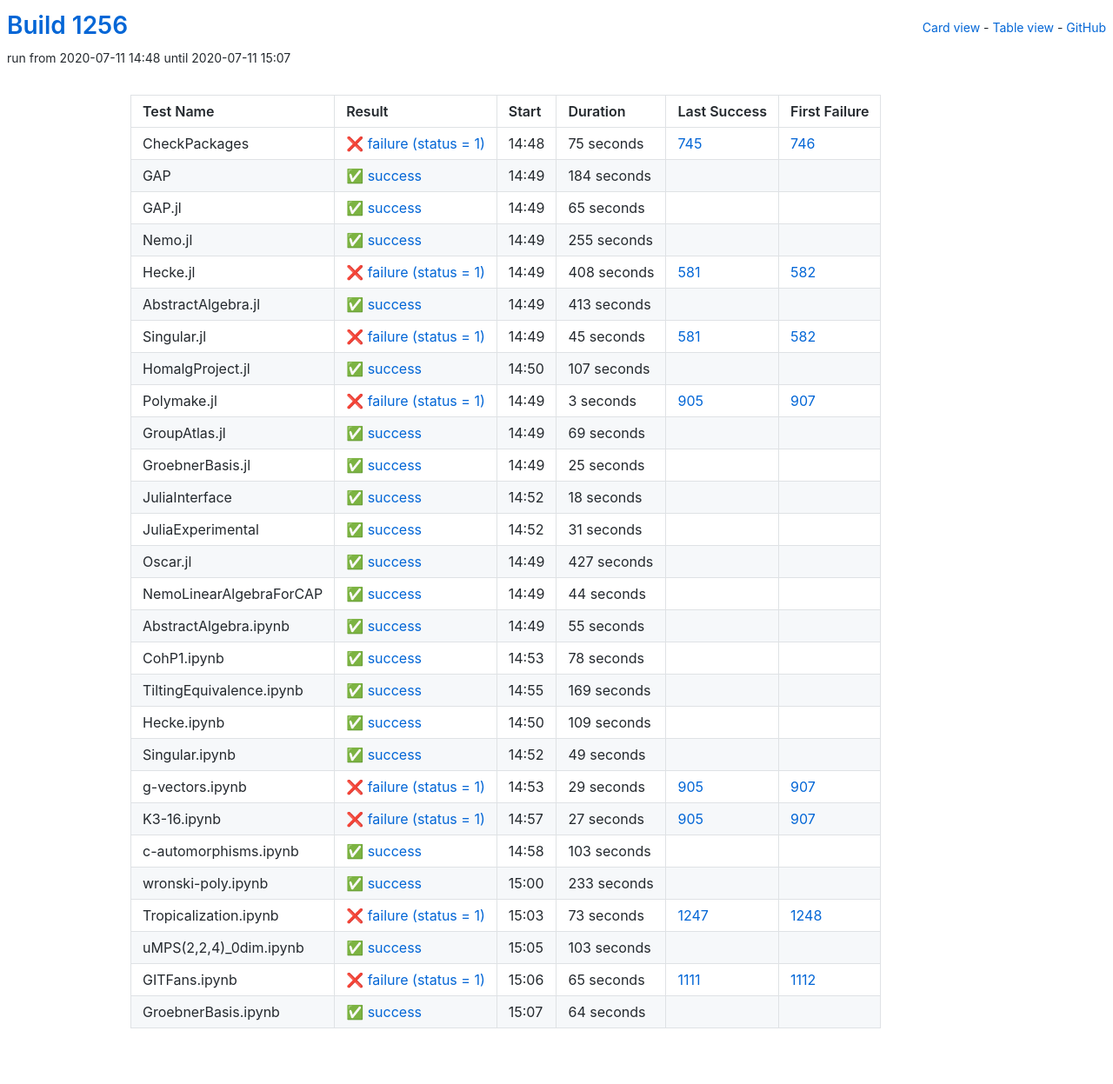
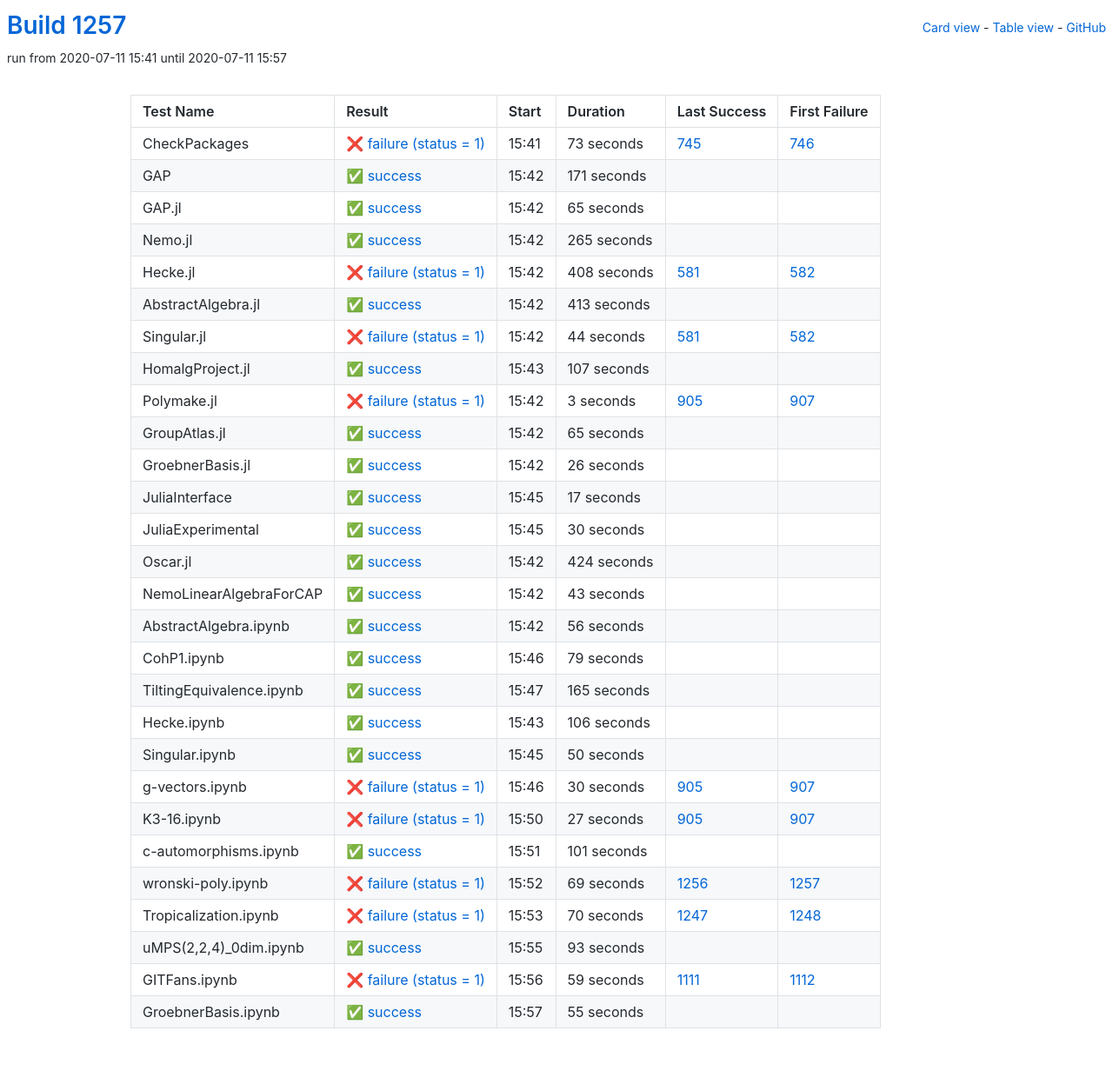
Before and after one commit to oscar-system/oscar-ci-status-1.4, a Jekyll site: the page built from table.html, in a window 1280 px wide. Shown: the whole page at 87% size. Built offline with Jekyll 4.4.1, drawn with Linux system fonts in a browser that asks for light colours.

Commit message:
Build #1257

```diff
--- a/_data/ci.yml
+++ b/_data/ci.yml
@@ -1,6 +1,6 @@
 ---
-build: 1256
-build_url: https://oscarci.mathematik.uni-kl.de/job/oscar-julia-1.4/1256/
+build: 1257
+build_url: https://oscarci.mathematik.uni-kl.de/job/oscar-julia-1.4/1257/
 job: oscar-julia-1.4
 organization: oscar-system
 repo: oscar-ci-status-1.4
@@ -8,32 +8,32 @@ repourl: https://github.com/oscar-system/oscar-ci-status-1.4
 tests:
 - name: CheckPackages
   id: checkpackages
-  log: https://oscarci.mathematik.uni-kl.de/job/oscar-julia-1.4/1256/artifact/logs/build-1256/CheckPackages.log
-  start: 2020-07-11 14:48
+  log: https://oscarci.mathematik.uni-kl.de/job/oscar-julia-1.4/1257/artifact/logs/build-1257/CheckPackages.log
+  start: 2020-07-11 15:41
   success: false
   exitcode: 1
   status: failure
-  duration: 75
+  duration: 73
   last_success: 745
   last_success_url: https://oscarci.mathematik.uni-kl.de/job/oscar-julia-1.4/745/
   first_failure: 746
   first_failure_url: https://oscarci.mathematik.uni-kl.de/job/oscar-julia-1.4/746/
 - name: GAP
   id: gap
-  log: https://oscarci.mathematik.uni-kl.de/job/oscar-julia-1.4/1256/artifact/logs/build-1256/GAP.log
-  start: 2020-07-11 14:49
+  log: https://oscarci.mathematik.uni-kl.de/job/oscar-julia-1.4/1257/artifact/logs/build-1257/GAP.log
+  start: 2020-07-11 15:42
   success: true
   exitcode: 0
   status: success
-  duration: 184
+  duration: 171
   last_success: false
   last_success_url:
   first_failure: false
   first_failure_url:
 - name: GAP.jl
   id: gap-jl
-  log: https://oscarci.mathematik.uni-kl.de/job/oscar-julia-1.4/1256/artifact/logs/build-1256/GAP.jl.log
-  start: 2020-07-11 14:49
+  log: https://oscarci.mathematik.uni-kl.de/job/oscar-julia-1.4/1257/artifact/logs/build-1257/GAP.jl.log
+  start: 2020-07-11 15:42
   success: true
   exitcode: 0
   status: success
@@ -44,20 +44,20 @@ tests:
   first_failure_url:
 - name: Nemo.jl
   id: nemo-jl
-  log: https://oscarci.mathematik.uni-kl.de/job/oscar-julia-1.4/1256/artifact/logs/build-1256/Nemo.jl.log
-  start: 2020-07-11 14:49
+  log: https://oscarci.mathematik.uni-kl.de/job/oscar-julia-1.4/1257/artifact/logs/build-1257/Nemo.jl.log
+  start: 2020-07-11 15:42
   success: true
   exitcode: 0
   status: success
-  duration: 255
+  duration: 265
   last_success: false
   last_success_url:
   first_failure: false
   first_failure_url:
 - name: Hecke.jl
   id: hecke-jl
-  log: https://oscarci.mathematik.uni-kl.de/job/oscar-julia-1.4/1256/artifact/logs/build-1256/Hecke.jl.log
-  start: 2020-07-11 14:49
+  log: https://oscarci.mathematik.uni-kl.de/job/oscar-julia-1.4/1257/artifact/logs/build-1257/Hecke.jl.log
+  start: 2020-07-11 15:42
   success: false
   exitcode: 1
   status: failure
@@ -68,8 +68,8 @@ tests:
   first_failure_url: https://oscarci.mathematik.uni-kl.de/job/oscar-julia-1.4/582/
 - name: AbstractAlgebra.jl
   id: abstractalgebra-jl
-  log: https://oscarci.mathematik.uni-kl.de/job/oscar-julia-1.4/1256/artifact/logs/build-1256/AbstractAlgebra.jl.log
-  start: 2020-07-11 14:49
+  log: https://oscarci.mathematik.uni-kl.de/job/oscar-julia-1.4/1257/artifact/logs/build-1257/AbstractAlgebra.jl.log
+  start: 2020-07-11 15:42
   success: true
   exitcode: 0
   status: success
@@ -80,20 +80,20 @@ tests:
   first_failure_url:
 - name: Singular.jl
   id: singular-jl
-  log: https://oscarci.mathematik.uni-kl.de/job/oscar-julia-1.4/1256/artifact/logs/build-1256/Singular.jl.log
-  start: 2020-07-11 14:49
+  log: https://oscarci.mathematik.uni-kl.de/job/oscar-julia-1.4/1257/artifact/logs/build-1257/Singular.jl.log
+  start: 2020-07-11 15:42
   success: false
   exitcode: 1
   status: failure
-  duration: 45
+  duration: 44
   last_success: 581
   last_success_url: https://oscarci.mathematik.uni-kl.de/job/oscar-julia-1.4/581/
   first_failure: 582
   first_failure_url: https://oscarci.mathematik.uni-kl.de/job/oscar-julia-1.4/582/
 - name: HomalgProject.jl
   id: homalgproject-jl
-  log: https://oscarci.mathematik.uni-kl.de/job/oscar-julia-1.4/1256/artifact/logs/build-1256/HomalgProject.jl.log
-  start: 2020-07-11 14:50
+  log: https://oscarci.mathematik.uni-kl.de/job/oscar-julia-1.4/1257/artifact/logs/build-1257/HomalgProject.jl.log
+  start: 2020-07-11 15:43
   success: true
   exitcode: 0
   status: success
@@ -104,8 +104,8 @@ tests:
   first_failure_url:
 - name: Polymake.jl
   id: polymake-jl
-  log: https://oscarci.mathematik.uni-kl.de/job/oscar-julia-1.4/1256/artifact/logs/build-1256/Polymake.jl.log
-  start: 2020-07-11 14:49
+  log: https://oscarci.mathematik.uni-kl.de/job/oscar-julia-1.4/1257/artifact/logs/build-1257/Polymake.jl.log
+  start: 2020-07-11 15:42
   success: false
   exitcode: 1
   status: failure
@@ -116,152 +116,152 @@ tests:
   first_failure_url: https://oscarci.mathematik.uni-kl.de/job/oscar-julia-1.4/907/
 - name: GroupAtlas.jl
   id: groupatlas-jl
-  log: https://oscarci.mathematik.uni-kl.de/job/oscar-julia-1.4/1256/artifact/logs/build-1256/GroupAtlas.jl.log
-  start: 2020-07-11 14:49
+  log: https://oscarci.mathematik.uni-kl.de/job/oscar-julia-1.4/1257/artifact/logs/build-1257/GroupAtlas.jl.log
+  start: 2020-07-11 15:42
   success: true
   exitcode: 0
   status: success
-  duration: 69
+  duration: 65
   last_success: false
   last_success_url:
   first_failure: false
   first_failure_url:
 - name: GroebnerBasis.jl
   id: groebnerbasis-jl
-  log: https://oscarci.mathematik.uni-kl.de/job/oscar-julia-1.4/1256/artifact/logs/build-1256/GroebnerBasis.jl.log
-  start: 2020-07-11 14:49
+  log: https://oscarci.mathematik.uni-kl.de/job/oscar-julia-1.4/1257/artifact/logs/build-1257/GroebnerBasis.jl.log
+  start: 2020-07-11 15:42
   success: true
   exitcode: 0
   status: success
-  duration: 25
+  duration: 26
   last_success: false
   last_success_url:
   first_failure: false
   first_failure_url:
 - name: JuliaInterface
   id: juliainterface
-  log: https://oscarci.mathematik.uni-kl.de/job/oscar-julia-1.4/1256/artifact/logs/build-1256/JuliaInterface.log
-  start: 2020-07-11 14:52
+  log: https://oscarci.mathematik.uni-kl.de/job/oscar-julia-1.4/1257/artifact/logs/build-1257/JuliaInterface.log
+  start: 2020-07-11 15:45
   success: true
   exitcode: 0
   status: success
-  duration: 18
+  duration: 17
   last_success: false
   last_success_url:
   first_failure: false
   first_failure_url:
 - name: JuliaExperimental
   id: juliaexperimental
-  log: https://oscarci.mathematik.uni-kl.de/job/oscar-julia-1.4/1256/artifact/logs/build-1256/JuliaExperimental.log
-  start: 2020-07-11 14:52
+  log: https://oscarci.mathematik.uni-kl.de/job/oscar-julia-1.4/1257/artifact/logs/build-1257/JuliaExperimental.log
+  start: 2020-07-11 15:45
   success: true
   exitcode: 0
   status: success
-  duration: 31
+  duration: 30
   last_success: false
   last_success_url:
   first_failure: false
   first_failure_url:
 - name: Oscar.jl
   id: oscar-jl
-  log: https://oscarci.mathematik.uni-kl.de/job/oscar-julia-1.4/1256/artifact/logs/build-1256/Oscar.jl.log
-  start: 2020-07-11 14:49
+  log: https://oscarci.mathematik.uni-kl.de/job/oscar-julia-1.4/1257/artifact/logs/build-1257/Oscar.jl.log
+  start: 2020-07-11 15:42
   success: true
   exitcode: 0
   status: success
-  duration: 427
+  duration: 424
   last_success: false
   last_success_url:
   first_failure: false
   first_failure_url:
 - name: NemoLinearAlgebraForCAP
   id: nemolinearalgebraforcap
-  log: https://oscarci.mathematik.uni-kl.de/job/oscar-julia-1.4/1256/artifact/logs/build-1256/NemoLinearAlgebraForCAP.log
-  start: 2020-07-11 14:49
+  log: https://oscarci.mathematik.uni-kl.de/job/oscar-julia-1.4/1257/artifact/logs/build-1257/NemoLinearAlgebraForCAP.log
+  start: 2020-07-11 15:42
   success: true
   exitcode: 0
   status: success
-  duration: 44
+  duration: 43
   last_success: false
   last_success_url:
   first_failure: false
   first_failure_url:
 - name: AbstractAlgebra.ipynb
   id: abstractalgebra-ipynb
-  log: https://oscarci.mathematik.uni-kl.de/job/oscar-julia-1.4/1256/artifact/logs/build-1256/AbstractAlgebra.ipynb.log
-  start: 2020-07-11 14:49
+  log: https://oscarci.mathematik.uni-kl.de/job/oscar-julia-1.4/1257/artifact/logs/build-1257/AbstractAlgebra.ipynb.log
+  start: 2020-07-11 15:42
   success: true
   exitcode: 0
   status: success
-  duration: 55
+  duration: 56
   last_success: false
   last_success_url:
   first_failure: false
   first_failure_url:
 - name: CohP1.ipynb
   id: cohp1-ipynb
-  log: https://oscarci.mathematik.uni-kl.de/job/oscar-julia-1.4/1256/artifact/logs/build-1256/CohP1.ipynb.log
-  start: 2020-07-11 14:53
+  log: https://oscarci.mathematik.uni-kl.de/job/oscar-julia-1.4/1257/artifact/logs/build-1257/CohP1.ipynb.log
+  start: 2020-07-11 15:46
   success: true
   exitcode: 0
   status: success
-  duration: 78
+  duration: 79
   last_success: false
   last_success_url:
   first_failure: false
   first_failure_url:
 - name: TiltingEquivalence.ipynb
   id: tiltingequivalence-ipynb
-  log: https://oscarci.mathematik.uni-kl.de/job/oscar-julia-1.4/1256/artifact/logs/build-1256/TiltingEquivalence.ipynb.log
-  start: 2020-07-11 14:55
+  log: https://oscarci.mathematik.uni-kl.de/job/oscar-julia-1.4/1257/artifact/logs/build-1257/TiltingEquivalence.ipynb.log
+  start: 2020-07-11 15:47
   success: true
   exitcode: 0
   status: success
-  duration: 169
+  duration: 165
   last_success: false
   last_success_url:
   first_failure: false
   first_failure_url:
 - name: Hecke.ipynb
   id: hecke-ipynb
-  log: https://oscarci.mathematik.uni-kl.de/job/oscar-julia-1.4/1256/artifact/logs/build-1256/Hecke.ipynb.log
-  start: 2020-07-11 14:50
+  log: https://oscarci.mathematik.uni-kl.de/job/oscar-julia-1.4/1257/artifact/logs/build-1257/Hecke.ipynb.log
+  start: 2020-07-11 15:43
   success: true
   exitcode: 0
   status: success
-  duration: 109
+  duration: 106
   last_success: false
   last_success_url:
   first_failure: false
   first_failure_url:
 - name: Singular.ipynb
   id: singular-ipynb
-  log: https://oscarci.mathematik.uni-kl.de/job/oscar-julia-1.4/1256/artifact/logs/build-1256/Singular.ipynb.log
-  start: 2020-07-11 14:52
+  log: https://oscarci.mathematik.uni-kl.de/job/oscar-julia-1.4/1257/artifact/logs/build-1257/Singular.ipynb.log
+  start: 2020-07-11 15:45
   success: true
   exitcode: 0
   status: success
-  duration: 49
+  duration: 50
   last_success: false
   last_success_url:
   first_failure: false
   first_failure_url:
 - name: g-vectors.ipynb
   id: g-vectors-ipynb
-  log: https://oscarci.mathematik.uni-kl.de/job/oscar-julia-1.4/1256/artifact/logs/build-1256/g-vectors.ipynb.log
-  start: 2020-07-11 14:53
+  log: https://oscarci.mathematik.uni-kl.de/job/oscar-julia-1.4/1257/artifact/logs/build-1257/g-vectors.ipynb.log
+  start: 2020-07-11 15:46
   success: false
   exitcode: 1
   status: failure
-  duration: 29
+  duration: 30
   last_success: 905
   last_success_url: https://oscarci.mathematik.uni-kl.de/job/oscar-julia-1.4/905/
   first_failure: 907
   first_failure_url: https://oscarci.mathematik.uni-kl.de/job/oscar-julia-1.4/907/
 - name: K3-16.ipynb
   id: k3-16-ipynb
-  log: https://oscarci.mathematik.uni-kl.de/job/oscar-julia-1.4/1256/artifact/logs/build-1256/K3-16.ipynb.log
-  start: 2020-07-11 14:57
+  log: https://oscarci.mathematik.uni-kl.de/job/oscar-julia-1.4/1257/artifact/logs/build-1257/K3-16.ipynb.log
+  start: 2020-07-11 15:50
   success: false
   exitcode: 1
   status: failure
@@ -272,72 +272,72 @@ tests:
   first_failure_url: https://oscarci.mathematik.uni-kl.de/job/oscar-julia-1.4/907/
 - name: c-automorphisms.ipynb
   id: c-automorphisms-ipynb
-  log: https://oscarci.mathematik.uni-kl.de/job/oscar-julia-1.4/1256/artifact/logs/build-1256/c-automorphisms.ipynb.log
-  start: 2020-07-11 14:58
+  log: https://oscarci.mathematik.uni-kl.de/job/oscar-julia-1.4/1257/artifact/logs/build-1257/c-automorphisms.ipynb.log
+  start: 2020-07-11 15:51
   success: true
   exitcode: 0
   status: success
-  duration: 103
+  duration: 101
   last_success: false
   last_success_url:
   first_failure: false
   first_failure_url:
 - name: wronski-poly.ipynb
   id: wronski-poly-ipynb
-  log: https://oscarci.mathematik.uni-kl.de/job/oscar-julia-1.4/1256/artifact/logs/build-1256/wronski-poly.ipynb.log
-  start: 2020-07-11 15:00
-  success: true
-  exitcode: 0
-  status: success
-  duration: 233
-  last_success: false
-  last_success_url:
-  first_failure: false
-  first_failure_url:
-- name: Tropicalization.ipynb
-  id: tropicalization-ipynb
-  log: https://oscarci.mathematik.uni-kl.de/job/oscar-julia-1.4/1256/artifact/logs/build-1256/Tropicalization.ipynb.log
-  start: 2020-07-11 15:03
+  log: https://oscarci.mathematik.uni-kl.de/job/oscar-julia-1.4/1257/artifact/logs/build-1257/wronski-poly.ipynb.log
+  start: 2020-07-11 15:52
   success: false
   exitcode: 1
   status: failure
-  duration: 73
+  duration: 69
+  last_success: 1256
+  last_success_url: https://oscarci.mathematik.uni-kl.de/job/oscar-julia-1.4/1256/
+  first_failure: 1257
+  first_failure_url: https://oscarci.mathematik.uni-kl.de/job/oscar-julia-1.4/1257/
+- name: Tropicalization.ipynb
+  id: tropicalization-ipynb
+  log: https://oscarci.mathematik.uni-kl.de/job/oscar-julia-1.4/1257/artifact/logs/build-1257/Tropicalization.ipynb.log
+  start: 2020-07-11 15:53
+  success: false
+  exitcode: 1
+  status: failure
+  duration: 70
   last_success: 1247
   last_success_url: https://oscarci.mathematik.uni-kl.de/job/oscar-julia-1.4/1247/
   first_failure: 1248
   first_failure_url: https://oscarci.mathematik.uni-kl.de/job/oscar-julia-1.4/1248/
 - name: uMPS(2,2,4)_0dim.ipynb
   id: umps-2-2-4-0dim-ipynb
-  log: https://oscarci.mathematik.uni-kl.de/job/oscar-julia-1.4/1256/artifact/logs/build-1256/uMPS-2-2-4-_0dim.ipynb.log
-  start: 2020-07-11 15:05
+  log: https://oscarci.mathematik.uni-kl.de/job/oscar-julia-1.4/1257/artifact/logs/build-1257/uMPS-2-2-4-_0dim.ipynb.log
+  start: 2020-07-11 15:55
   success: true
   exitcode: 0
   status: success
-  duration: 103
+  duration: 93
   last_success: false
   last_success_url:
   first_failure: false
   first_failure_url:
 - name: GITFans.ipynb
   id: gitfans-ipynb
-  log: https://oscarci.mathematik.uni-kl.de/job/oscar-julia-1.4/1256/artifact/logs/build-1256/GITFans.ipynb.log
-  start: 2020-07-11 15:06
+  log: https://oscarci.mathematik.uni-kl.de/job/oscar-julia-1.4/1257/artifact/logs/build-1257/GITFans.ipynb.log
+  start: 2020-07-11 15:56
   success: false
   exitcode: 1
   status: failure
-  duration: 65
+  duration: 59
   last_success: 1111
   last_success_url: https://oscarci.mathematik.uni-kl.de/job/oscar-julia-1.4/1111/
   first_failure: 1112
   first_failure_url: https://oscarci.mathematik.uni-kl.de/job/oscar-julia-1.4/1112/
 - name: GroebnerBasis.ipynb
   id: groebnerbasis-ipynb
-  log: https://oscarci.mathematik.uni-kl.de/job/oscar-julia-1.4/1256/artifact/logs/build-1256/GroebnerBasis.ipynb.log
-  start: 2020-07-11 15:07
+  log: https://oscarci.mathematik.uni-kl.de/job/oscar-julia-1.4/1257/artifact/logs/build-1257/GroebnerBasis.ipynb.log
+  start: 2020-07-11 15:57
   success: true
   exitcode: 0
   status: success
-  duration: 64
+  duration: 55
   last_success: false
   last_success_url:
   first_failure: false
```
Also changed, not shown: README.md.
